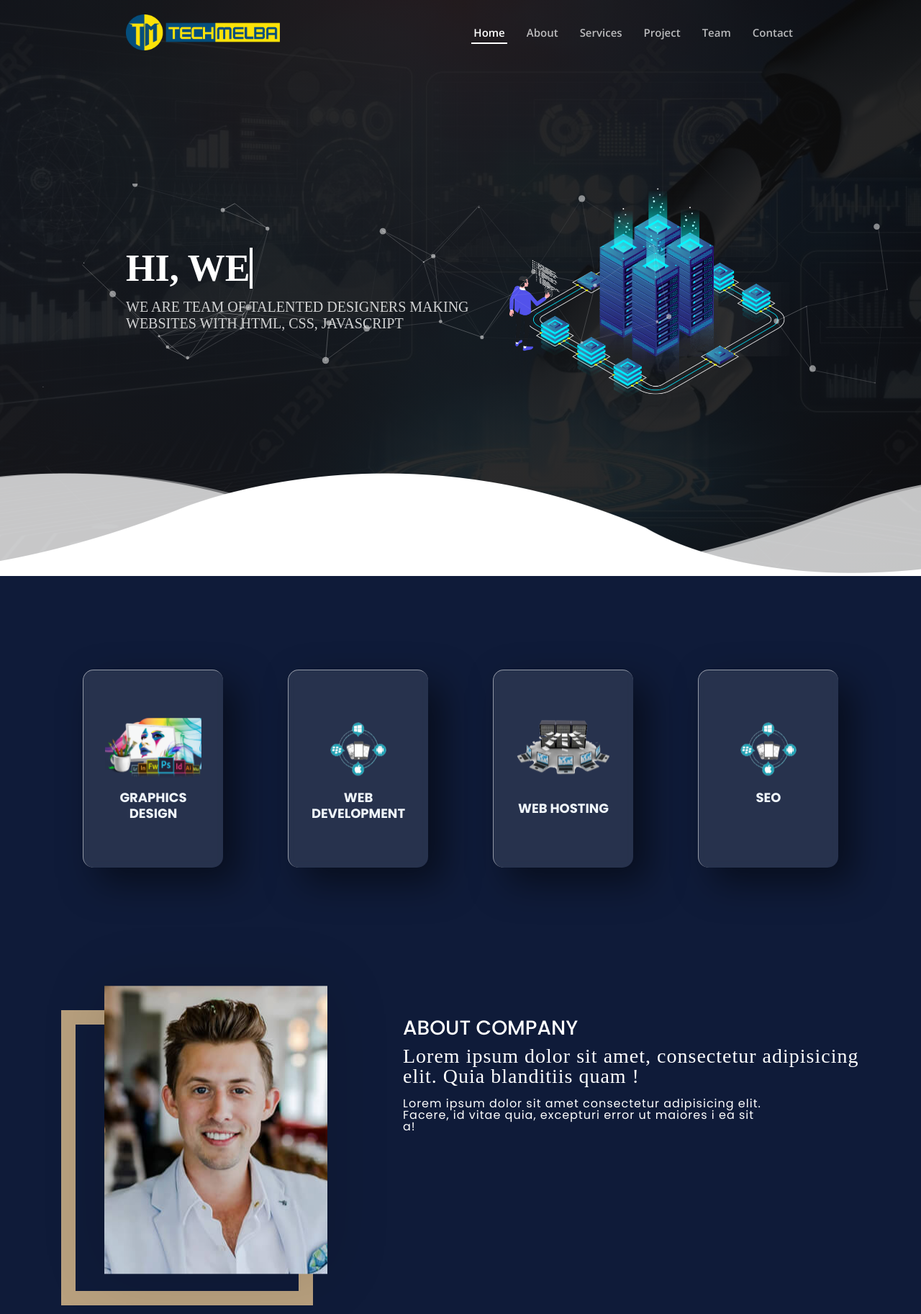
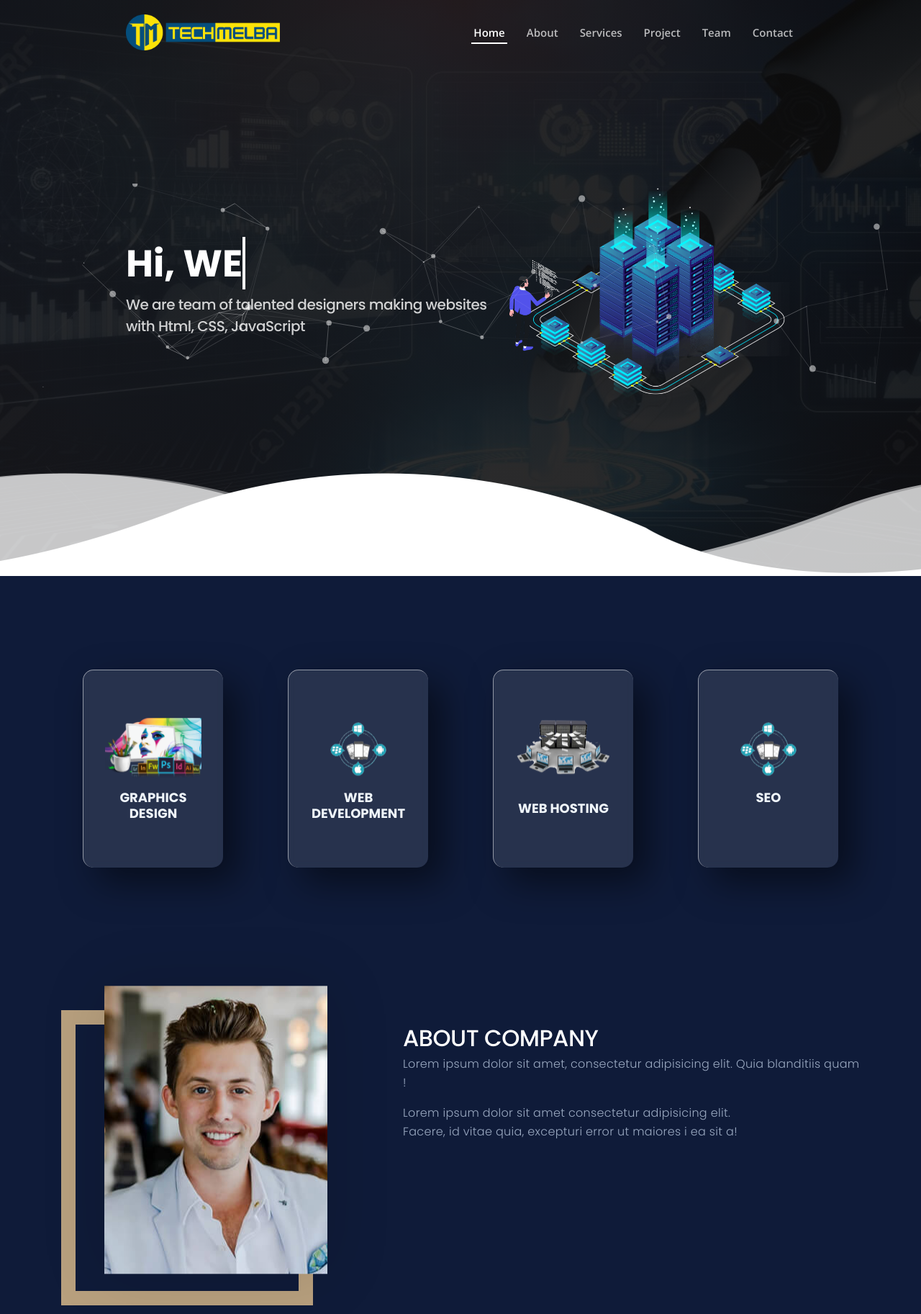
Before and after one commit to Sayem475TechMelba/Techmelba-Website, a Django app: page / in a window 1280 px wide. Shown: the top 1825 px of the page at 72% size. Run offline with Django 3.2, Linux system fonts and the light colour scheme; some libraries are stand-ins or nearby versions.

Commit message:
hello today

```diff
--- a/static/css/style.css
+++ b/static/css/style.css
@@ -526,7 +526,7 @@ h1, h2, h3, h4, h5, h6 {
 }
 
 .section-title h2 {
-  font-size: 32px;
+  font-size: 40px;
   font-weight: bold;
   text-transform: uppercase;
   margin-bottom: 20px;
--- a/templates/Home/home.html
+++ b/templates/Home/home.html
@@ -96,9 +96,9 @@
         </div>
 
         <div class="col-lg-7">
-          <div class="about-descr mt-2">
-            <h3>ABOUT COMPANY</h3>
-            <p class="p-heading">Lorem ipsum dolor sit amet, consectetur adipisicing elit. Quia blanditiis quam ! </p>
+          <div class="about-descr mt-4">
+            <h2>ABOUT COMPANY</h2>
+            <p class="">Lorem ipsum dolor sit amet, consectetur adipisicing elit. Quia blanditiis quam ! </p>
             <p class="separator">Lorem ipsum dolor sit amet consectetur adipisicing elit. Facere, id vitae quia, excepturi error ut maiores i ea sit a!</p>
 
           </div>
@@ -312,7 +312,7 @@
         <div class="col-lg-6 d-flex flex-column justify-content-center" data-aos="fade-up" data-aos-delay="200">
           <div class="">
             <h1>Our Projects</h1>
-            <h6>Expedita voluptas omnis cupiditate totam eveniet nobis sint iste. Dolores est repellat corrupti reprehenderit.</h6>
+            <p>Expedita voluptas omnis cupiditate totam eveniet nobis sint iste. Dolores est repellat corrupti reprehenderit.</p>
             <p>
               Quisquam vel nam ipsum tenetur suscipit voluptatum nam et est corrupti.
               Quisquam vel ut sint cum eos hic dolores aperiam. Sed deserunt et. Inventore et et dolor consequatur itaque ut voluptate sed et. Magnam nam ipsum tenetur suscipit volu<br><br> dolores aperiam. Sed deserunt et. Inventore et et doipit voluptatum nam et est corrupti.
@@ -340,7 +340,7 @@
       <div class="container">
         <div class="text-center" data-aos="zoom-in">
           <img src="{% static 'img/banner/rob3.png' %}"  class="img-fluid animated" style="position: absolute;" alt="">
-          <h1 style="position:relative;">Why Choose Us?</h1>
+          <h2 style="position:relative;">Why Choose Us?</h2>
           <p style="position:relative;">Lorem ipsum dolor sit amet consectetur adipisicing elit. Voluptate rerum iste aperiam itaque alias ad, quo ex commodi, optio. Lorem ipsum dolor sit amet consectetur, adipisicing elit. Nesciunt consequatur suscipit, tempora ipsam iste reprehenderit quasi atque ad ratione aspernatur laboriosam praesentium iusto doloremque consequuntur commodi in veritatis dolorum voluptates.<br><br>
             Lorem ipsum dolor sit amet consectetur adipisicing elit. Sequi consequuntur blanditiis quam eaque debitis itaque doloribus id alias repudiandae at quis autem, illo necessitatibus voluptatem accusamus rem odio praesentium expedita.
           </p>
@@ -356,7 +356,7 @@
       <div class="section-title">
         <h2>SUCCESS STORY</h2>
         <p>Magnam dolores commodi suscipit. Necessitatibus eius cons quas.</p>
-      </div>
+       </div>
       <div class="owl-carousel testimonials-carousel">
         <div class="testimonial-item">
           <p>
@@ -418,7 +418,7 @@
   <section id="supporters" class="section-with-bg mt-10">
       <div class="container" data-aos="fade-up">
         <div class="section-header text-center">
-          <h2  >Our Clients</h2>
+          <h2 >Our Clients</h2>
         </div>
         <div class="row no-gutters supporters-wrap clearfix mt-5" data-aos="zoom-in" data-aos-delay="100">
 
--- a/templates/Index/footer.html
+++ b/templates/Index/footer.html
@@ -21,7 +21,7 @@
               Lane #07, House #417 <br>
               Bangladesh<br>
               <strong>Phone:</strong> +880 0131 6522214<br>
-              <strong>Email:</strong> sayemtechmelba475@gmail.com<br>
+              <strong>Email:</strong> sayemtechmelba@gmail.com<br>
             </p>
           </div>
 
@@ -63,6 +63,7 @@
 
         </div>
       </div>
+
     </div>
 
     <div class="container">
--- a/templates/index.html
+++ b/templates/index.html
@@ -31,6 +31,25 @@
       color:#fff;
       text-decoration: none;
     }
+    p{
+      color: #9aa9c1;
+      font-family: 'Poppins', helvetica;
+      font-weight: 300;
+      font-size: 1rem;
+      line-height: 1.625em;
+      letter-spacing:  0.02em;
+
+    }
+    h2{
+      color: #fff;
+      font-family: 'Poppins', helvetica;
+      letter-spacing: -.5px;
+      line-height: 30px;
+
+    }
+
+
+
     body {
       font-family: "Graphik SemiBold","Arial",Sans-Serif !important;
       color: #fff;
@@ -364,7 +383,6 @@
   }
 
   #about .about-descr .p-heading {
-    font-family: 'Playfair Display', serif;
     font-size: 28px;
     text-align: left;
   }
@@ -400,8 +423,8 @@
   .title{
     text-align: center;
   }
-  h1{
-    font-size: 6vw;
+  /*h1{
+    font-size: 5vw;
     line-height: 1.125;
     font-family: 'Sansita';
     text-transform: uppercase;
```
Also changed, not shown: other parts of templates/index.html (+38 -24 lines).
